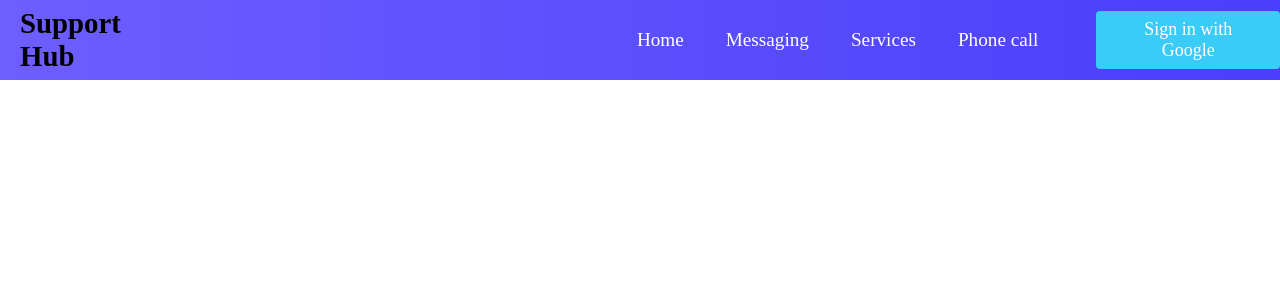
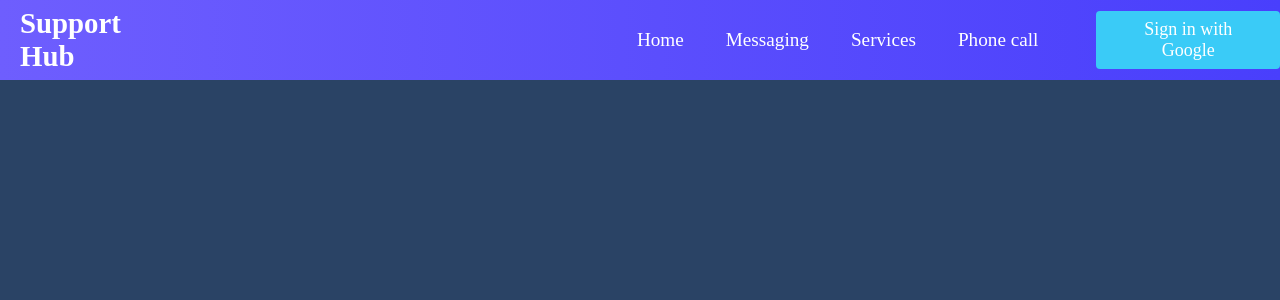
Before and after one commit to xMayble/Contact-Hub, a React (Create React App) app: page / in a window 1280 px wide. Shown: the top 300 px of the page. Built offline with nearby package versions, Linux system fonts and the light colour scheme; no server answers; the HTML template or start-up script is replaced by a standard one.

Commit message:
changed color of body

```diff
--- a/src/App.css
+++ b/src/App.css
@@ -5,3 +5,7 @@
   font-family: Poppins;
 
 }
+
+body {
+  background-color:  #2a4365;
+}
--- a/src/components/Navbar/Navbar.css
+++ b/src/components/Navbar/Navbar.css
@@ -8,7 +8,7 @@
 }
 
 .navbar-logo{
-    color: fff;
+    color: white;
     justify-self: start;
     margin-left: 20px;
     cursor: pointer;
```
